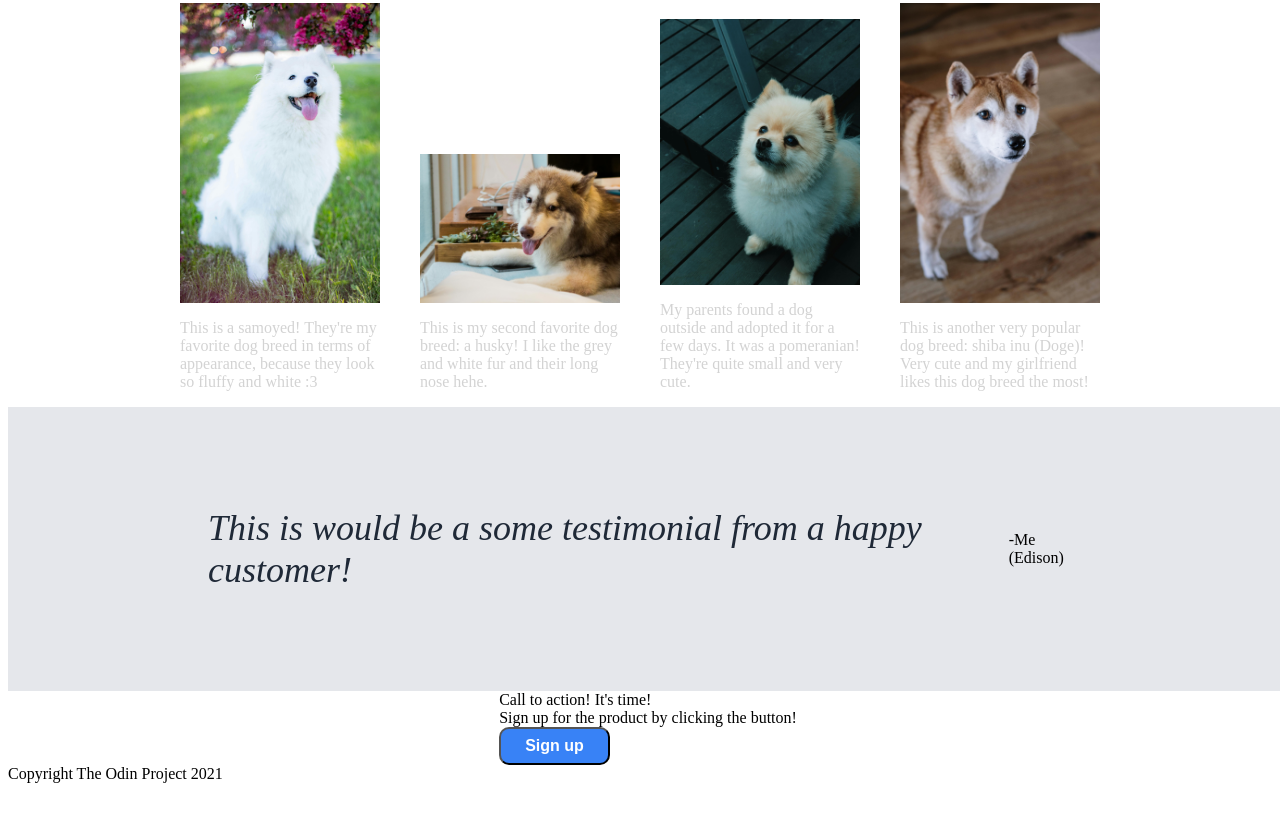
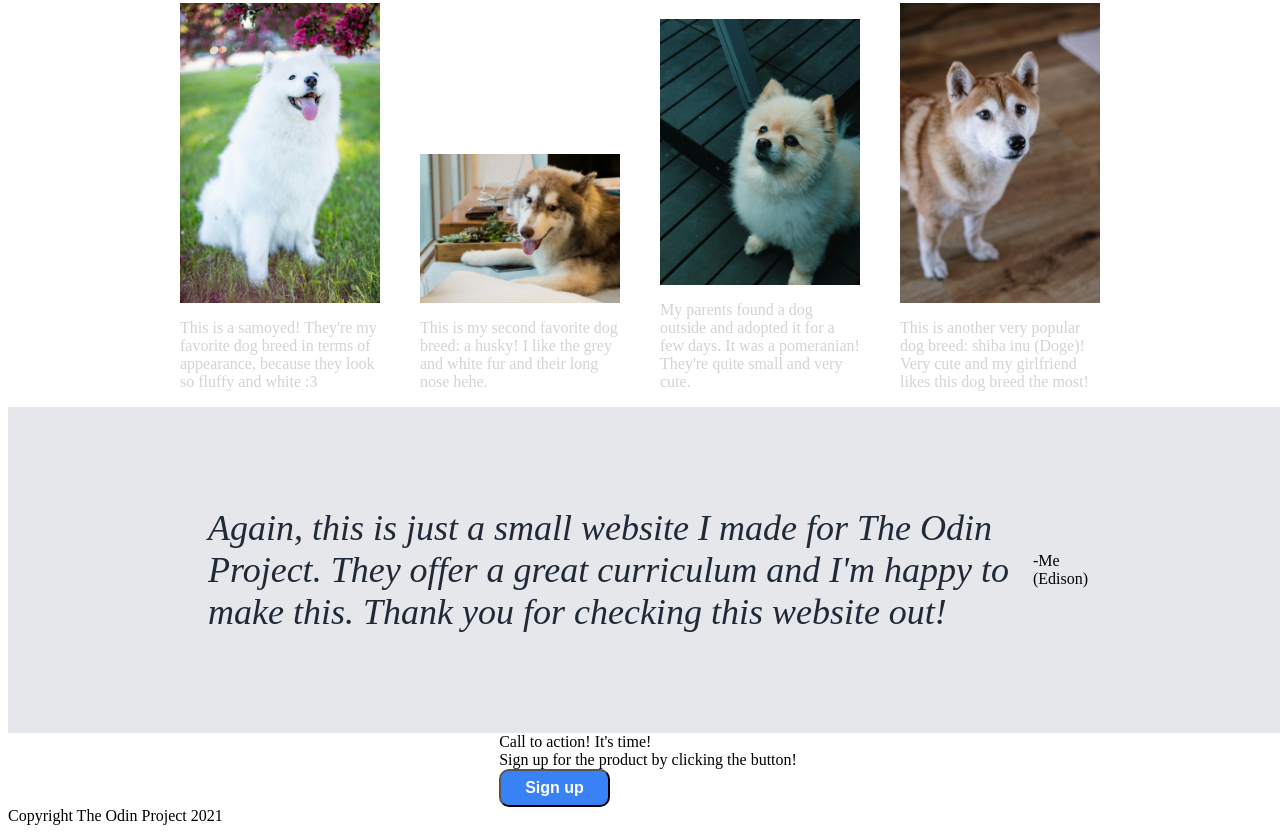
Before and after one commit to edi0328/landing-page, a plain HTML site: page index.html in a window 1280 px wide. Shown: the part 549-1382 px from the top of the page. Before the commit the page ends 1340 px from the top, so only its background shows below. Drawn offline with Linux system fonts and the light colour scheme.

Commit message:
Add thank you message

```diff
--- a/index.html
+++ b/index.html
@@ -70,7 +70,9 @@
 
     <div class="review">
         <div class="quote">
-            This is would be a some testimonial from a happy customer!
+            Again, this is just a small website I made for The Odin Project.
+            They offer a great curriculum and I'm happy to make this. Thank
+            you for checking this website out!
         </div>
         <div class="quoter">
             -Me (Edison)
```
